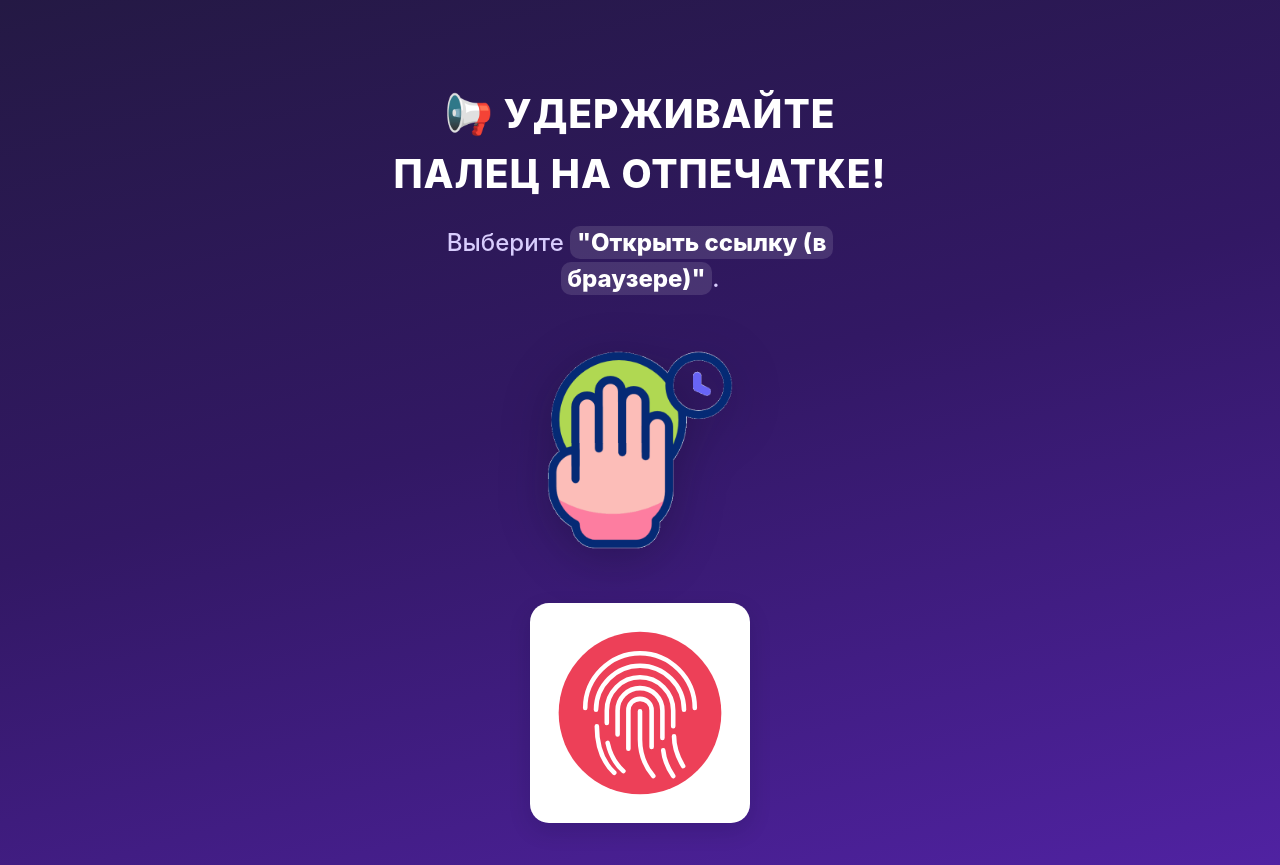
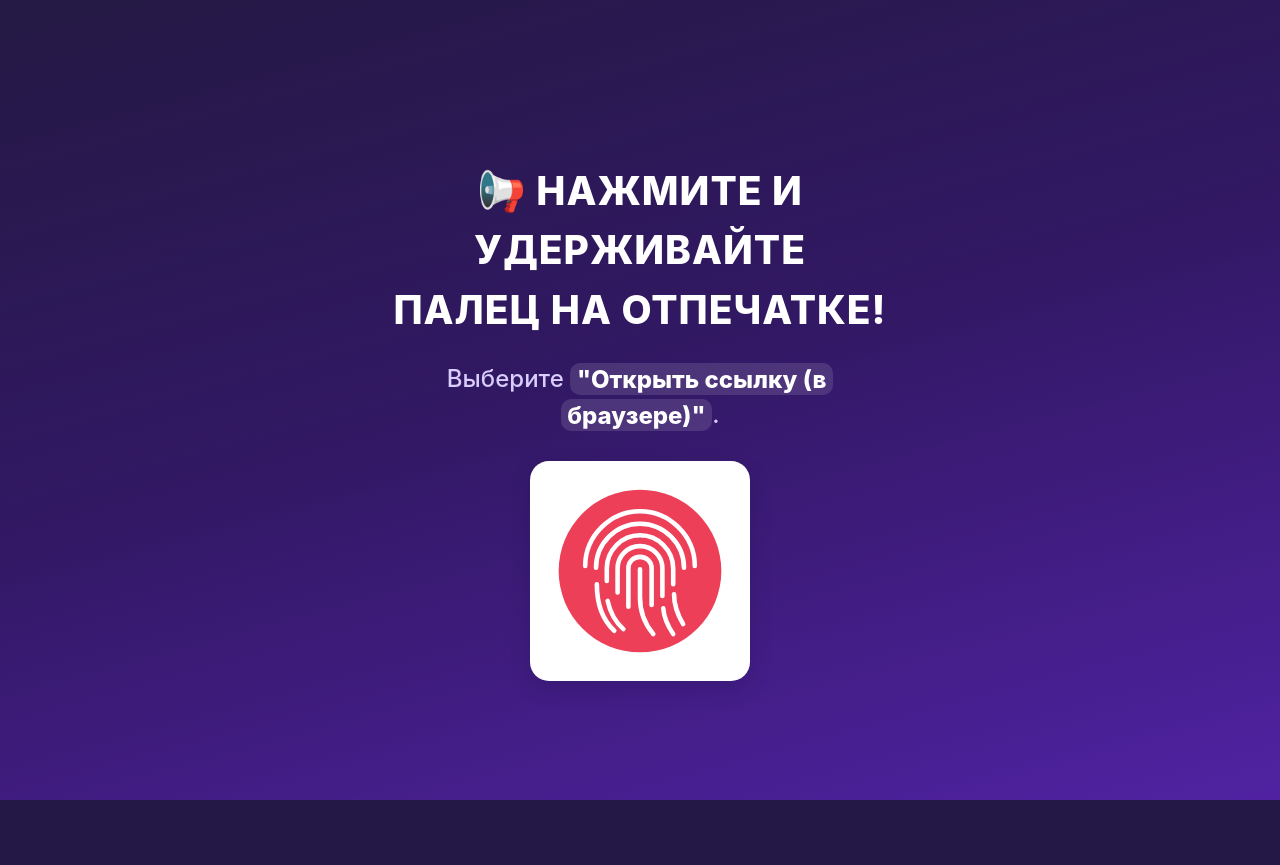
Before and after one commit to znakoms/go, a plain HTML site: page index.html in a window 1280 px wide. After the commit the page ends 800 px from the top, so only its background shows below. Drawn offline with Linux system fonts and the light colour scheme.

Commit message:
Update index.html

```diff
--- a/index.html
+++ b/index.html
@@ -93,12 +93,8 @@
 </head>
 <body>
   <main>
-    <h1>📢 УДЕРЖИВАЙТЕ<br>ПАЛЕЦ НА ОТПЕЧАТКЕ!</h1>
+    <h1>📢 НАЖМИТЕ И УДЕРЖИВАЙТЕ<br>ПАЛЕЦ НА ОТПЕЧАТКЕ!</h1>
     <p class="instructions">Выберите <strong>"Открыть ссылку (в браузере)"</strong>.</p>
-
-    <div class="helper-gif-wrap">
-      <img class="helper-gif" src="fingerprint-transparent.gif" alt="Подсказка для удержания пальца">
-    </div>
 
     <!-- Replace the href below with YOUR actual destination URL. -->
     <a class="fingerprint-link"
```
